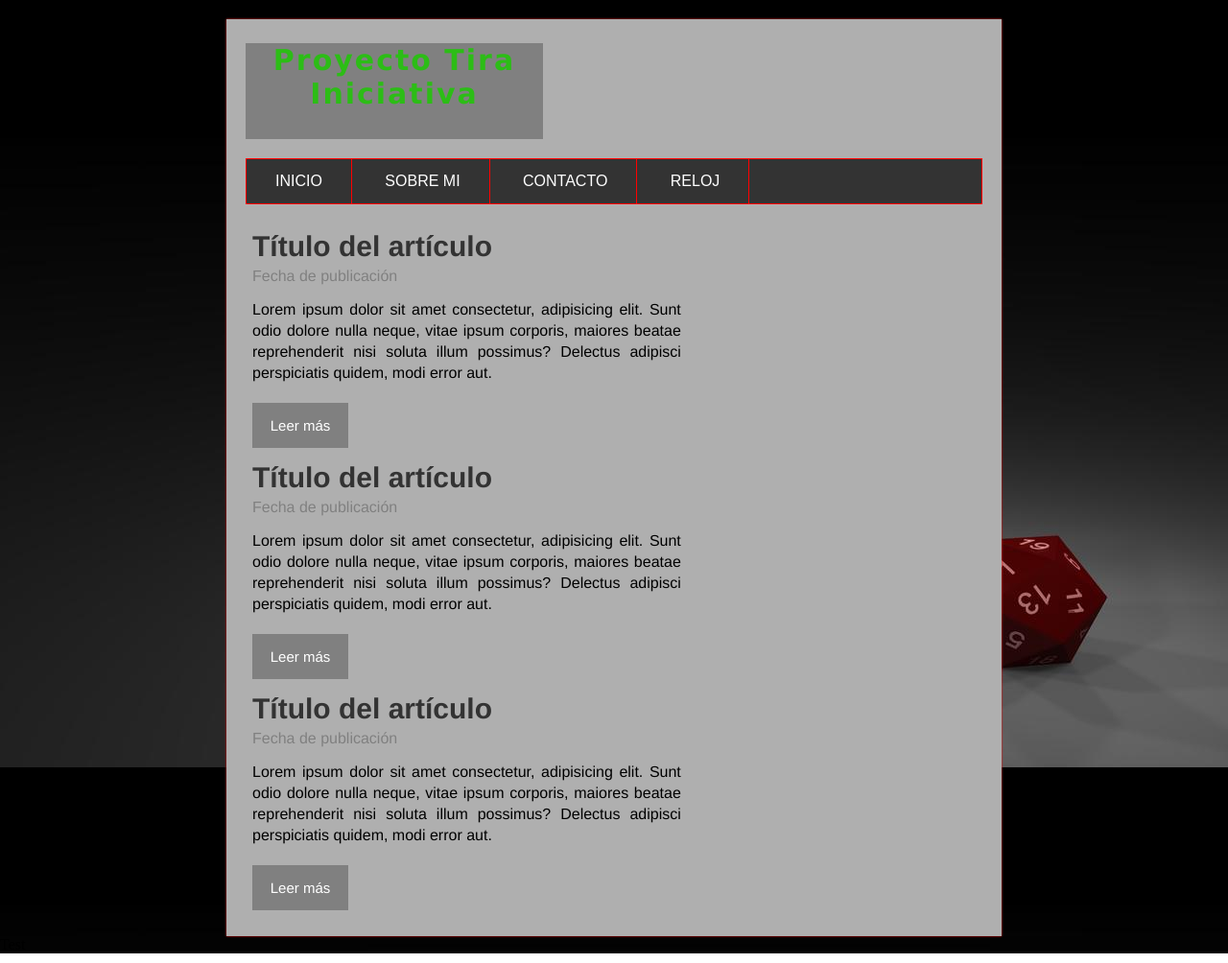
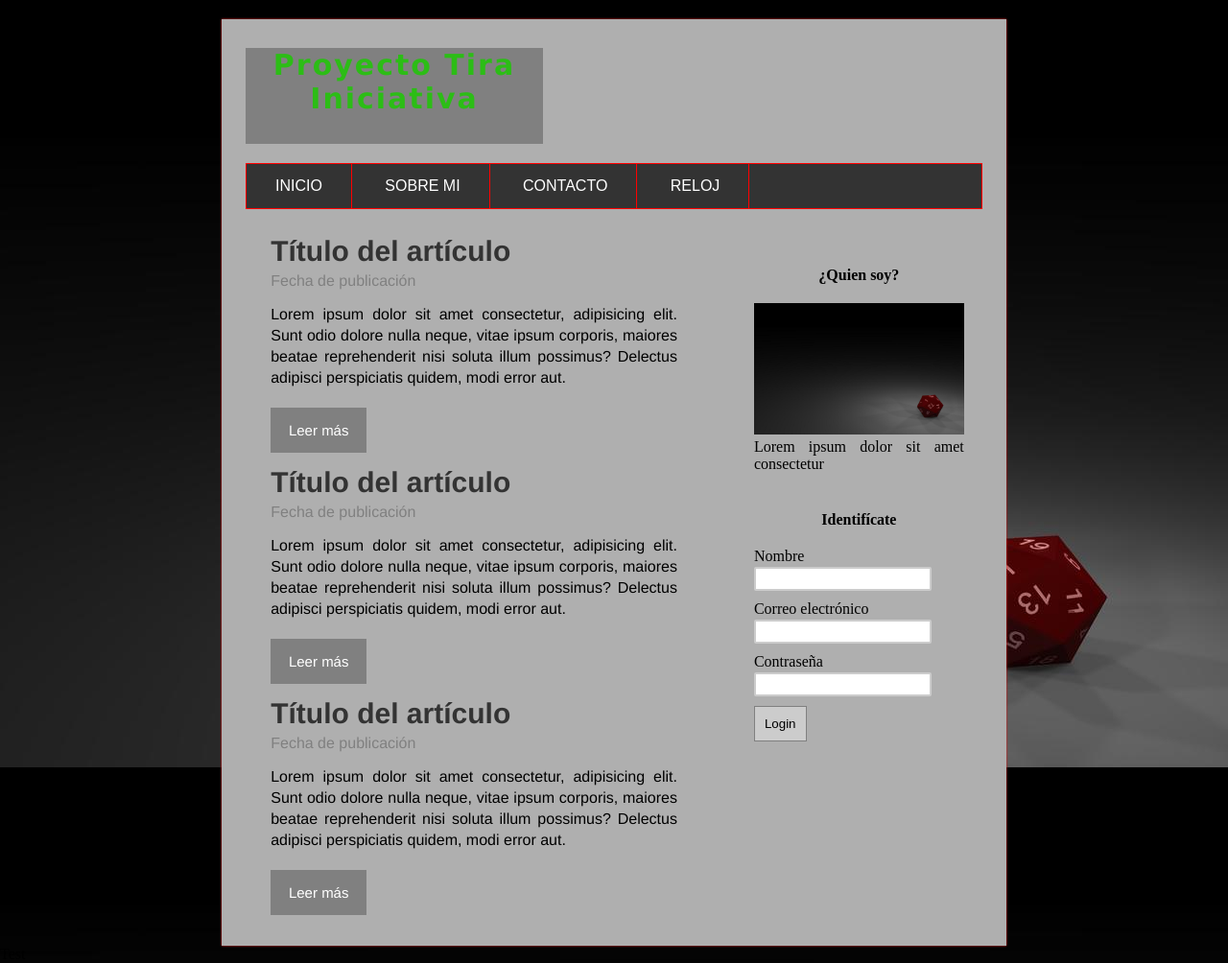
Before and after one commit to KageHitokiri/proyectoTiraIniciativa, a plain HTML site: page index.html in a window 1280 px wide. Shown: the whole page at 96% size. Drawn offline with Linux system fonts and the light colour scheme.

Commit message:
Maquetación del sidebar

```diff
--- a/css/style.css
+++ b/css/style.css
@@ -14,7 +14,7 @@ body{
     width: 60%;
     margin: 0px auto;
     margin-top: 20px;
-    padding: 20px;
+    padding: 25px;
     background-color: #afafaf;
     box-shadow: 0px 0px 2px red;
 }
@@ -63,11 +63,30 @@ body{
     padding-right: 30px;
     border-right: 1px solid red;
 }
+#webContent{
+    width: 95%;
+    margin: 0px auto;
+}
 #posts{
 
     width: 60%;
     float: left;
     font-family: Helvetica, Arial, sans-serif;
+}
+#sidebar{
+    width: 30%;
+    float: right;
+}
+#sidebar h4{
+    margin-top: 40px;
+    margin-bottom: 20px;
+    text-align: center;
+}
+#sidebar p{
+    text-align: justify;
+}
+#sidebar img{
+    width: 100%;
 }
 /*Clases*/
 .post{
@@ -104,3 +123,20 @@ body{
     float:none;
     clear:both;
 }
+/*Formularios*/
+form input[type="text"],
+form input[type="email"],
+form input[type="password"]{
+    padding: 3px;
+    width: 80%;
+    border-radius: 2px;
+    border: 2px solid #ccc;
+    margin-top: 2px;
+    margin-bottom: 10px;
+}
+form input[type="submit"]{
+    background-color: #ccc;
+    padding:10px;
+    border: 1px solid grey;
+    cursor: pointer;
+}
--- a/index.html
+++ b/index.html
@@ -59,9 +59,31 @@
                     </article>
                     -->
                 </div>
-                <sidebar id="sidebar">
-
-                </sidebar>
+                <aside id="sidebar">
+                    <div id="about">
+                        <h4>¿Quien soy?</h4>
+                        <img src="img/die_header.jpg">
+                        <p>Lorem ipsum dolor sit amet consectetur</p>
+                    </div>
+                    <div id="login">
+                        <h4>Identifícate</h4>
+                        <form>
+                            <label for="name">
+                                Nombre
+                            </label>
+                            <input type="text" name="name"/>
+                            <label for="email">
+                                Correo electrónico
+                            </label>
+                            <input type="email" name="email"/>
+                            <label for="name">
+                                Contraseña
+                            </label>
+                            <input type="password" name="password"/>
+                            <input type="submit" value="Login"/>
+                        </form>
+                    </div>
+                </aside>
 
                 <div class="clearDiv"></div>
             </section>
```
